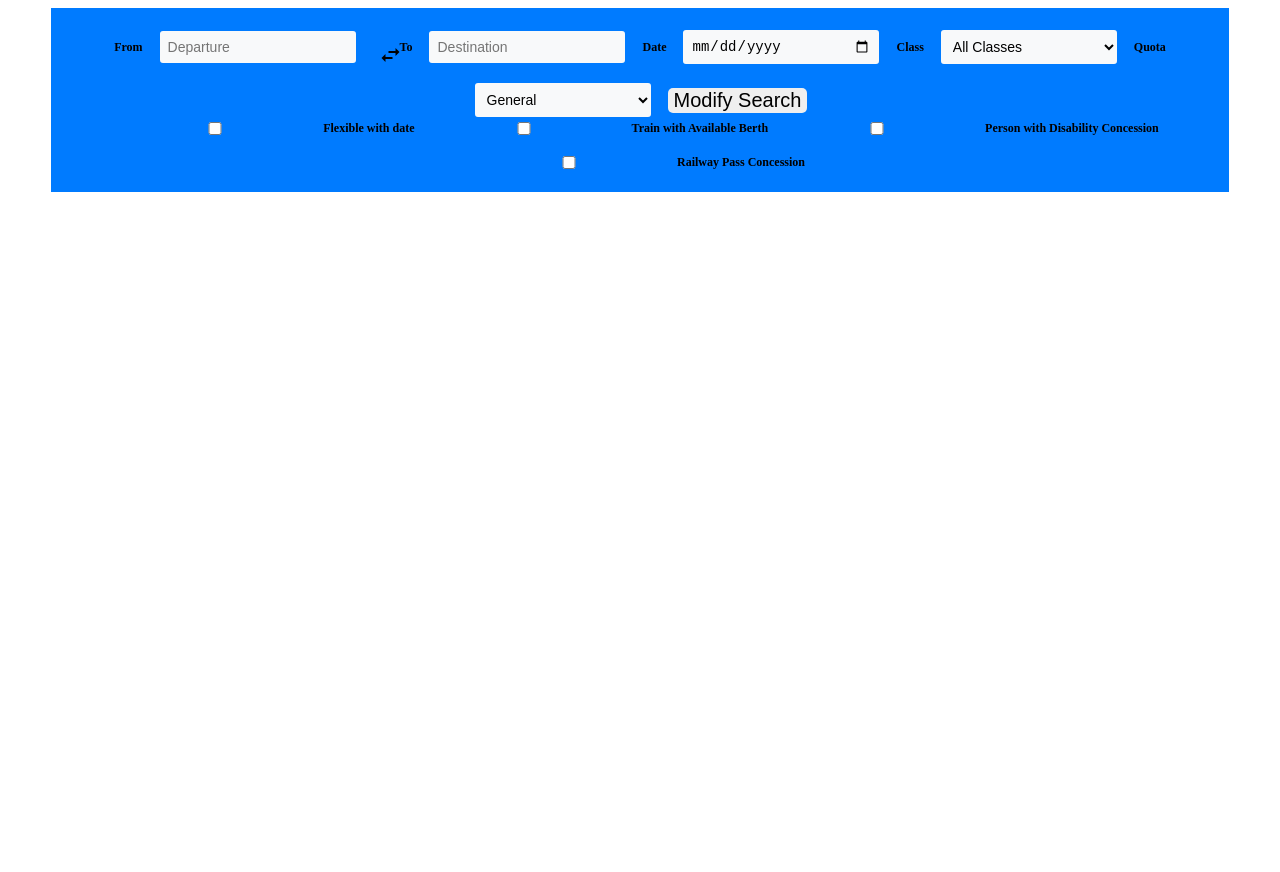
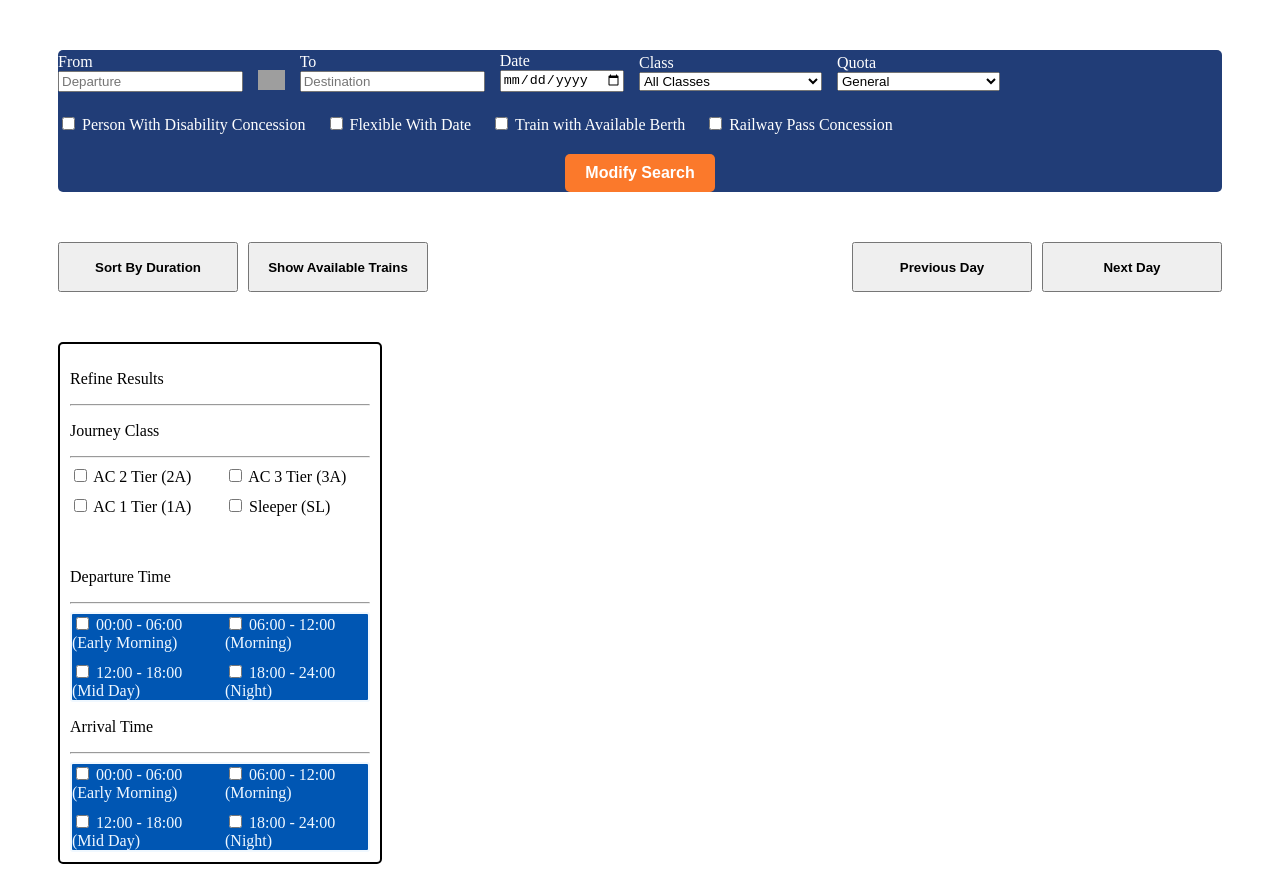
Before and after one commit to sasanklakimsetti/Travel-with-us, a plain HTML site: page trainSearch.html in a window 1280 px wide. Before the commit the page ends 800 px from the top, so only its background shows below. Drawn offline with Linux system fonts and the light colour scheme; grey boxes are pictures that could not be loaded.

Commit message:
added modifiy and filter modules

```diff
--- a/trainSearch.css
+++ b/trainSearch.css
@@ -1,58 +1,179 @@
-#search {
-    width: 90%;
-    margin: auto;
-    padding: 20px;
-    background-color: #007bff;
+/* General styles */
+#modifySearch {
+    margin: 50px;
+    display: flex;
+    flex-direction: column;
+    gap: 20px;
+    color: white;
 }
 
-/* Make all form elements align in a single row */
-#search form {
+#inputs {
     display: flex;
+    flex-wrap: wrap;
+    gap: 15px;
     align-items: center;
-    gap: 15px;
+}
+
+#inputs div {
+    display: flex;
+    flex-direction: column;
+}
+
+#swap img {
+    height: 20px;
+    cursor: pointer;
+}
+#swap{
+    margin-top: 20px;
+}
+
+#filtersRow {
+    display: flex;
     flex-wrap: wrap;
+    gap: 20px;
+    align-items: center;
+}
+
+#filtersRow input[type="checkbox"],
+#inputs select {
+    cursor: pointer;
+}
+
+#modify {
+    display: flex;
     justify-content: center;
 }
-#search input,
-#search select {
-    padding: 8px;
-    border: 2px solid #007bff;
+
+#modifyBtn {
+    padding: 10px 20px;
+    font-size: 16px;
+    background-color: #fb792b;
+    color: white;
+    border: none;
     border-radius: 5px;
-    font-size: 14px;
-    background-color: #f8f9fa;
-    width: 180px;
+    cursor: pointer;
+    font-weight: bolder;
 }
-#search p {
-    font-size: 12px;
-    font-weight: bold;
-    margin: 0;
+
+#modifyBtn:hover {
+    background-color: #0056b3;
 }
-#swap {
-    background: none;
-    border: none;
-    cursor: pointer;
-    height: 10px;
-    width: 10px;
-}
-@media (max-width: 1024px) {
-    #search form {
+
+/* Responsive Design */
+@media screen and (max-width: 1024px) {
+    #inputs {
         flex-direction: column;
         align-items: flex-start;
     }
-
-    #search input,
-    #search select {
-        width: 100%; /* Full width on smaller screens */
+    #filtersRow {
+        flex-direction: column;
+        align-items: flex-start;
+    }
+    #modify {
+        justify-content: flex-start;
     }
 }
-#modify{
-    text-align: center;
-    align-items: center;
-    border-radius: 5px;
-    border: none;
-    font-size: 20px;
+
+@media screen and (max-width: 768px) {
+    #modifySearch {
+        margin: 20px;
+    }
+    #inputs, #filtersRow {
+        gap: 10px;
+    }
+    #modifyBtn {
+        width: 100%;
+    }
 }
 
-#checkbox-section{
-    align-items: center;
+@media screen and (max-width: 480px) {
+    #inputs {
+        width: 100%;
+    }
+    #inputs div {
+        width: 100%;
+    }
+    #modifyBtn {
+        font-size: 14px;
+        padding: 8px 15px;
+    }
 }
+#newFilters {
+    margin: 50px;
+    display: flex;
+    flex-wrap: wrap; /* Allows buttons to move to the next row if needed */
+    justify-content: space-between;
+    gap: 10px;
+}
+
+#filters1, #filters2 {
+    display: flex;
+    flex-wrap: wrap;
+    gap: 10px;
+}
+
+#newFilters button {
+    width: 180px;
+    height: 50px;
+    font-weight: bold;
+}
+
+
+.checkbox-container {
+    display: grid;
+    grid-template-columns: repeat(2, 1fr); /* Two columns */
+    gap: 10px; /* Spacing between checkboxes */
+}
+#refineResults {
+    width: auto; /* Adjust width based on content */
+    max-width: 300px; /* Prevent it from getting too wide */
+    border: 2px solid;
+    border-radius: 5px;
+    padding: 10px;
+    margin-left: 50px; /* Keep it left-aligned */
+}
+
+@media screen and (max-width: 768px) {
+    #newFilters {
+        flex-direction: column;
+        align-items: flex-start; /* Keeps filters aligned left */
+    }
+
+    #filters1, #filters2 {
+        flex-direction: column;
+        align-items: flex-start; /* Keeps buttons stacked properly */
+        gap: 5px;
+    }
+
+    #newFilters button {
+        width: 100%; /* Buttons take full width on small screens */
+    }
+
+    #refineResults {
+        width: auto;
+        max-width: 100%; /* Ensures it fits within screen */
+        margin-left: 20px; /* Keeps it aligned left */
+    }
+}
+
+#filters1 button{
+    cursor: pointer;
+}
+#filters2 button{
+    cursor: pointer;
+}
+.checkbox-container input{
+    cursor: pointer;
+}
+#deptTime .checkbox-container{
+    background-color: #0056b3;
+    border: 2px solid;
+    border-radius: 3px;
+    color: aliceblue    ;
+}
+#arrivalTime .checkbox-container{
+    background-color: #0056b3 ;
+    border: 2px solid;
+    border-radius: 3px;
+    color: aliceblue    ;
+}
--- a/trainSearch.html
+++ b/trainSearch.html
@@ -3,69 +3,161 @@
 <head>
     <meta charset="UTF-8">
     <meta name="viewport" content="width=device-width, initial-scale=1.0">
+    <title>Travel With Us</title>
     <link rel="stylesheet" href="trainSearch.css">
-    <link rel="stylesheet" href="https://fonts.googleapis.com/icon?family=Material+Icons">
-    <title>Travel With Us</title>
 </head>
 <body>
+    <div id="modifySearch" style="background-color: #213d77; border-radius: 5px;">
+        <div id="inputs">
+            <div id="departure">
+                <label for="dep">From</label>
+                <input type="text" name="dep" id="dep" placeholder="Departure">
+            </div>
+            <div id="swap">
+                <span><img src="https://static.vecteezy.com/system/resources/previews/005/293/231/non_2x/horizontal-swap-glyph-icon-exchange-arrows-horizontal-flip-silhouette-symbol-negative-space-isolated-illustration-free-vector.jpg"alt="swap places" style="height: 20px;"></span>
+            </div>
+            <div id="destination">
+                <label for="">To</label>
+                <input type="text" name="dest" id="dest" placeholder="Destination">
+            </div>
+            <div id="dateChange">
+                <label for="datePick">Date</label>
+                <input type="date" name="date" id="datePick">
+            </div>
+            <div id="classSelect">
+                <label for="trainClass">Class</label>
+                <select id="trainClass" name="classList">
+                    <option value="All Classes">All Classes</option>
+                    <option value="1A">First AC (1A)</option>
+                    <option value="2A">Second AC (2A)</option>
+                    <option value="3A">Third AC (3A)</option>
+                    <option value="SL">Sleeper Class (SL)</option>
+                    <option value="CC">AC Chair Car (CC)</option>
+                    <option value="EC">Executive Chair Car (EC)</option>
+                    <option value="EA">Executive Anubhuti (EA)</option>
+                    <option value="3E">Third AC Economy (3E)</option>
+                    <option value="2S">Second Sitting (2S)</option>
+                    <option value="FC">First Class (FC)</option>
+                    <option value="VS">Vistadome AC (VS)</option>
+                    <option value="VC">Vistadome Chair Car (VC)</option>
+                    <option value="EV">Executive Vistadome (EV)</option>
+                    <option value="GN">General (GN) - Unreserved</option>
+                </select>
+            </div>
+            <div id="quotaSelect">
+                <label for="quotaList">Quota</label>
+                <select name="Quota" id="quotaList">
+                    <option value="gen">General</option>
+                    <option value="lad">Ladies</option>
+                    <option value="lowerberth">Lower Berth/ Sr. Citizen</option>
+                    <option value="pwd">Person With Disability</option>
+                    <option value="dutypass">Duty Pass</option>
+                    <option value="tatkal">Tatkal</option>
+                    <option value="premium">Premium Tatkal</option>
+                </select>
+            </div>
+        </div>
+        <div id="filtersRow">
+            <div id="pwd">
+                <input type="checkbox" name="pwd" id="pwdConcession">
+                <span>Person With Disability Concession</span>
+            </div>
+            <div id="flexi">
+                <input type="checkbox" name="Flexible" id="flexible"> <span>Flexible With Date</span>
+            </div>
+            <div id="available">
+                <input type="checkbox" name="Available Berth" id="availableBerth"> <span>Train with Available Berth</span>
+            </div>
+            <div id="pass">
+                <input type="checkbox" name="RailPass" id="railpass"> <span>Railway Pass Concession</span>
+            </div>
+        </div>
+        <div id="modify">
+            <button id="modifyBtn">Modify Search</button>
+        </div>
+    </div>
+    <div id="newFilters">
+        <div id="filters1">
+            <button>Sort By Duration</button>
+            <button>Show Available Trains</button>
+        </div>
+        <div id="filters2">
+            <button>Previous Day</button>
+            <button>Next Day</button>
+        </div>
+    </div>
 
-    <!--<marquee behavior="scroll" direction="left" scrollamount=15>
-        <h1 id="logo" style="font-family:optima;font-size:80px;background-color:rgb(12, 140, 12);font-weight:800;text-align:center;color:white;margin-top:30px;">Travel With Us</h1>
-    </marquee>-->
-    <section id="search">
-        <form action="submit">
-            <p>From</p>
-            <input type="text" placeholder="Departure">
-
-            <button id="swap">
-                <span class="material-icons">swap_horiz</span>
-            </button>
-
-
-            <p id="to">To</p>
-            <input type="text" placeholder="Destination" id="dest">
-
-            <p id="dateTitle">Date</p>
-            <input type="date" name="Date" id="date" placeholder="date">
-
-            <p id="classTitle">Class</p>
-            <select name="Class" id="class">
-                <option value="All Classes">All Classes</option>
-                <option value="Anubhuti Class (EA)">Anubhuti Class (EA)</option>
-                <option value="AC First Class (1A)">AC First Class (1A)</option>
-                <option value="Vistadome AC (EV)">Vistadome AC (EV)</option>
-                <option value="Exec. Chair Car (EC)">Exec. Chair Car (EC)</option>
-                <option value="AC 2 Tier (2A)">AC 2 Tier (2A)</option>
-                <option value="First Class (FC)">First Class (FC)</option>
-                <option value="AC 3 Tier (3A)">AC 3 Tier (3A)</option>
-                <option value="AC 3 Economy (3E)">AC 3 Economy (3E)</option>
-                <option value="Vistadome Chair Car (VC)">Vistadome Chair Car (VC)</option>
-                <option value="AC Chair Car (CC)">AC Chair Car (CC)</option>
-                <option value="Sleeper (SL)">Sleeper (SL)</option>
-                <option value="Vistadome Non AC (VS)">Vistadome Non AC (VS)</option>
-                <option value="Second Sitting (2S)">Second Sitting (2S)</option>
-            </select>
-
-            <p id="quotaTitle">Quota</p>
-            <select name="Quota" id="quota">
-                <option value="General">General</option>
-                <option value="Ladies">Ladies</option>
-                <option value="Lower Berth/ Sr. Citizen">Lower Berth/ Sr. Citizen</option>
-                <option value="Person with Disability">Person with Disability</option>
-                <option value="Duty Pass">Duty Pass</option>
-            </select>
-            <button id="modify">Modify Search</button>
-        </form>
-        <section>
-            <form action="">
-                <input type="checkbox"> <p>Flexible with date</p>
-                <input type="checkbox"> <p>Train with Available Berth</p>
-                <input type="checkbox"> <p>Person with Disability Concession</p>
-                <input type="checkbox"><p>Railway Pass Concession</p>
-            </form>
-        </section>
-    </section>
-
-
+    <!--Refine Results Filter-->
+    <div id="refineResults">
+        <p>Refine Results</p>
+        <hr>
+        <div id="journeyClass">
+            <p>Journey Class</p>
+            <hr>
+            <div class="checkbox-container">
+                <div>
+                    <input type="checkbox" name="2ac" id="2ac">
+                    <span>AC 2 Tier (2A)</span>
+                </div>
+                <div>
+                    <input type="checkbox" name="3ac" id="3ac">
+                    <span>AC 3 Tier (3A)</span>
+                </div>
+                <div>
+                    <input type="checkbox" name="1ac" id="1ac">
+                    <span>AC 1 Tier (1A)</span>
+                </div>
+                <div>
+                    <input type="checkbox" name="sl" id="sl">
+                    <span>Sleeper (SL)</span>
+                </div>
+            </div>
+            <br> <br>
+        </div>
+        <div id="deptTime">
+            <p>Departure Time</p> <hr>
+            <div class="checkbox-container">
+                <div>
+                    <input type="checkbox" name="0to6" id="0to6">
+                    <span>00:00 - 06:00</span>
+                    <span>(Early Morning)</span>
+                </div>
+                <div>
+                    <input type="checkbox" name="6to12" id="6to12">
+                    <span>06:00 - 12:00 (Morning)</span>
+                </div>
+                <div>
+                    <input type="checkbox" name="12to18" id="12to18">
+                    <span>12:00 - 18:00 (Mid Day)</span>
+                </div>
+                <div>
+                    <input type="checkbox" name="18to24" id="18to24">
+                    <span>18:00 - 24:00 (Night)</span>
+                </div>
+            </div>
+        </div>
+        <div id="arrivalTime">
+            <p>Arrival Time</p> <hr>
+            <div class="checkbox-container">
+                <div>
+                    <input type="checkbox" name="0to6" id="0to6">
+                    <span>00:00 - 06:00</span>
+                    <span>(Early Morning)</span>
+                </div>
+                <div>
+                    <input type="checkbox" name="6to12" id="6to12">
+                    <span>06:00 - 12:00 (Morning)</span>
+                </div>
+                <div>
+                    <input type="checkbox" name="12to18" id="12to18">
+                    <span>12:00 - 18:00 (Mid Day)</span>
+                </div>
+                <div>
+                    <input type="checkbox" name="18to24" id="18to24">
+                    <span>18:00 - 24:00 (Night)</span>
+                </div>
+            </div>
+        </div>
+    </div>
 </body>
 </html>
```
Also changed, not shown: 1 other file.
